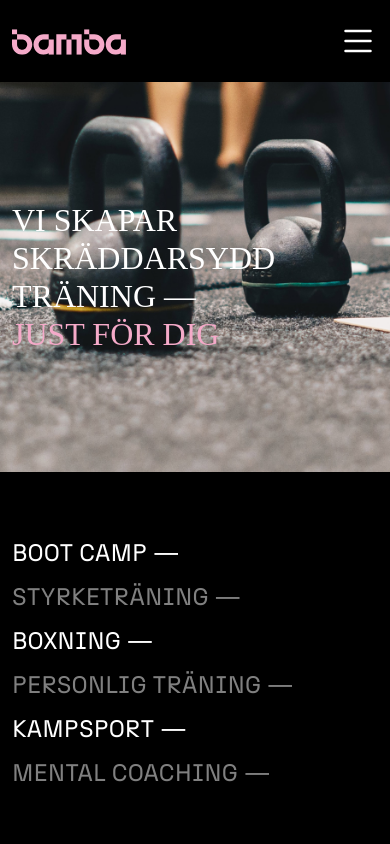
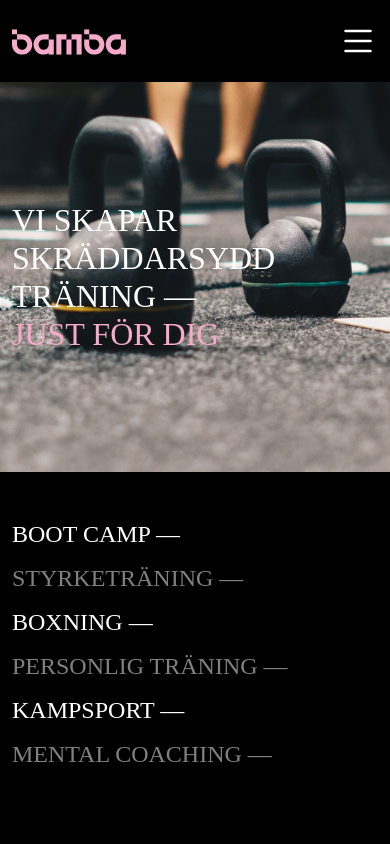
Before and after one commit to willrossler/bambaBooking, a React (Create React App) app: page /training in a window 390 px wide. Shown: the top 844 px of the page. Built offline with nearby package versions, Linux system fonts and the light colour scheme; a web font is replaced by a local one.

Commit message:
padding training links

```diff
--- a/src/screenStyles/trainingScreen.css
+++ b/src/screenStyles/trainingScreen.css
@@ -33,8 +33,9 @@
 }
 
 .trainingLinks {
-  padding-top: 5%;
   padding-bottom: 15%;
+  font-weight: 500;
+  padding-top: 80px;
 }
 
 /* SCREEN SIZES */
@@ -82,6 +83,11 @@
     font-size: 28px !important;
     line-height: 44px;
   }
+  .trainingLinks {
+    padding-bottom: 15%;
+    font-weight: 500;
+    padding-top: 20px;
+  }
 }
 @media screen and (max-width: 430px) {
   .trainingLinks div {
--- a/src/screens/TrainingScreen.js
+++ b/src/screens/TrainingScreen.js
@@ -27,42 +27,42 @@ const TrainingScreen = () => {
       case 1:
         return {
           transition: "background-color 200ms",
-          marginTop: "40px",
+          marginTop: "20px",
         };
       case 2:
         return {
           transition: "background-color 200ms",
-          marginTop: "40px",
+          marginTop: "20px",
         };
       case 3:
         return {
           transition: "background-color 200ms",
-          marginTop: "40px",
+          marginTop: "20px",
         };
-      case 4:
+      case 2:
         return {
           transition: "background-color 200ms",
-          marginTop: "40px",
+          marginTop: "20px",
         };
       case 5:
         return {
           transition: "background-color 200ms",
-          marginTop: "40px",
+          marginTop: "20px",
         };
       case 6:
         return {
           transition: "background-color 200ms",
-          marginTop: "40px",
+          marginTop: "20px",
         };
       case 7:
         return {
           transition: "background-color 200ms",
-          marginTop: "40px",
+          marginTop: "20px",
         };
       default:
         return {
           backgroundColor: "",
-          marginTop: "40px",
+          marginTop: "20px",
         };
     }
   };
@@ -88,7 +88,7 @@ const TrainingScreen = () => {
           <span>
             VI SKAPAR <br />
           </span>
-          SKRÄDDARSYDD TRÄNING —
+          SKRÄDDARSYDD <br /> TRÄNING —
           <br />
           <span style={{ color: "#F5AAC9" }}>JUST FÖR DIG</span>
         </p>
```
